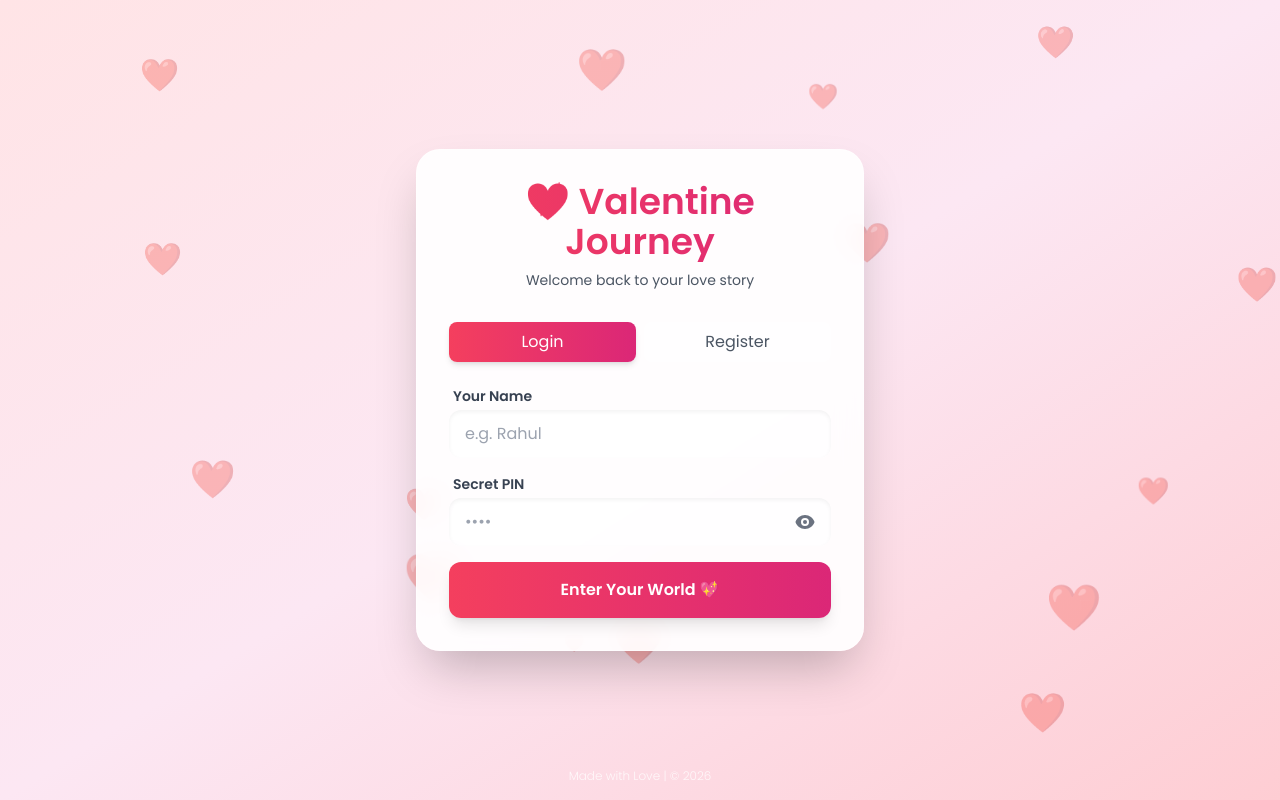
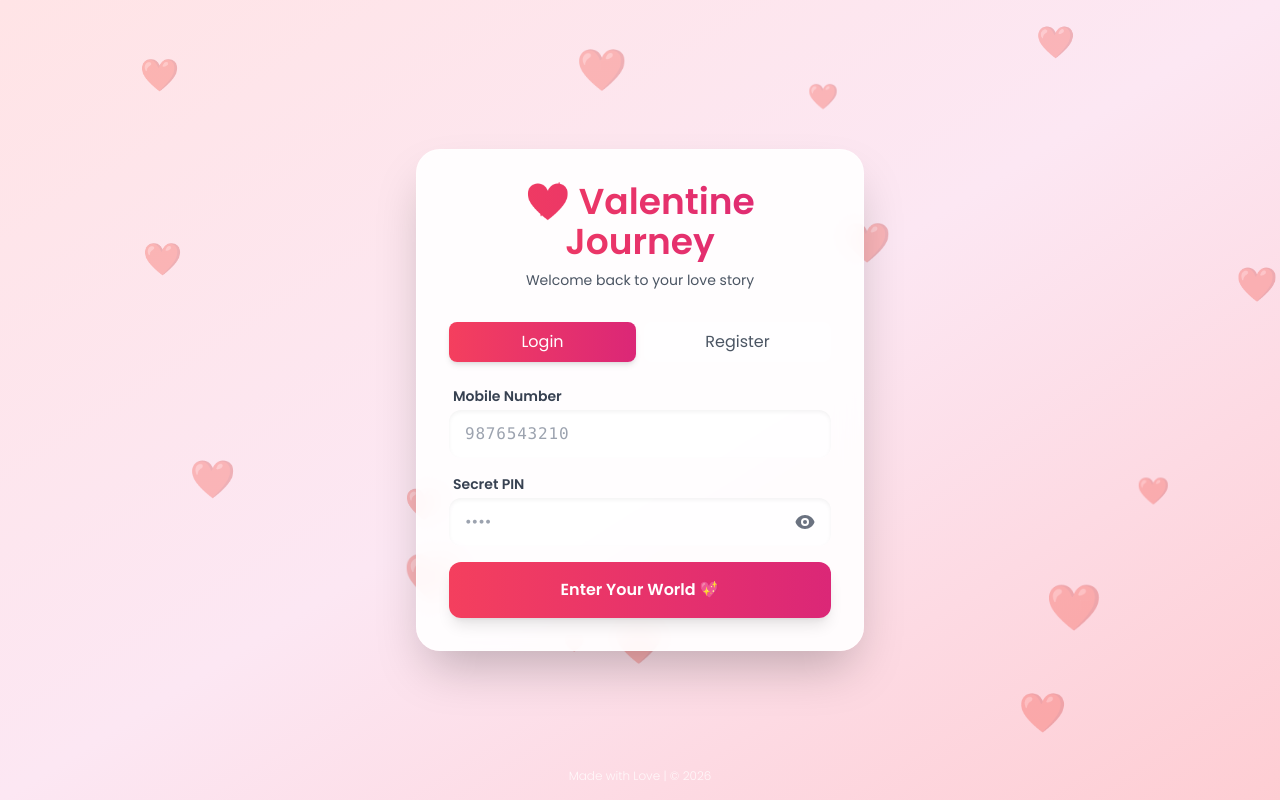
Before and after one commit to websitedesigningstore/valentine-journey, a React (Vite) app: page / in a window 1280 px wide. Built offline with nearby package versions, Linux system fonts and the light colour scheme; no server answers.

Commit message:
Remove default admin credentials from login UI

```diff
--- a/pages/LandingPage.tsx
+++ b/pages/LandingPage.tsx
@@ -6,6 +6,7 @@ import FloatingHearts from '../components/FloatingHearts';
 
 const LandingPage: React.FC = () => {
   const [isLogin, setIsLogin] = useState(true);
+  const [mobile, setMobile] = useState('');
   const [username, setUsername] = useState('');
   const [partnerName, setPartnerName] = useState('');
   const [pin, setPin] = useState('');
@@ -21,11 +22,11 @@ const LandingPage: React.FC = () => {
 
     try {
       if (isLogin) {
-        const user = await loginUser(username, pin);
+        const user = await loginUser(mobile, pin);
         setSession(user); // Set session with timestamp
         navigate('/dashboard');
       } else {
-        const user = await registerUser(username, partnerName, pin);
+        const user = await registerUser(username, mobile, partnerName, pin);
         setSession(user); // Set session with timestamp
         navigate('/dashboard');
       }
@@ -75,7 +76,24 @@ const LandingPage: React.FC = () => {
         </div>
 
         <form onSubmit={handleSubmit} className="space-y-4">
+
           <div>
+            <label className="block text-sm font-bold text-gray-700 mb-1 ml-1">Mobile Number</label>
+            <input
+              type="tel"
+              required
+              pattern="[0-9]{10}"
+              maxLength={10}
+              value={mobile}
+              onChange={(e) => setMobile(e.target.value.replace(/\D/g, ''))}
+              className="w-full px-4 py-3 rounded-xl bg-white/70 border-none focus:ring-2 focus:ring-rose-400 focus:bg-white transition-all shadow-inner text-gray-800 placeholder-gray-400 font-mono tracking-wider"
+              placeholder="9876543210"
+            />
+          </div>
+
+          {!isLogin && (
+            <>
+              <div className="animate-fade-in-up">
                 <label className="block text-sm font-bold text-gray-700 mb-1 ml-1">Your Name</label>
                 <input
                   type="text"
@@ -87,7 +105,6 @@ const LandingPage: React.FC = () => {
                 />
               </div>
 
-          {!isLogin && (
               <div className="animate-fade-in-up">
                 <label className="block text-sm font-bold text-gray-700 mb-1 ml-1">Partner's Name</label>
                 <input
@@ -99,6 +116,7 @@ const LandingPage: React.FC = () => {
                   placeholder="e.g. Anjali"
                 />
               </div>
+            </>
           )}
 
           <div>
--- a/pages/admin/AdminLogin.tsx
+++ b/pages/admin/AdminLogin.tsx
@@ -74,10 +74,7 @@ const AdminLogin: React.FC = () => {
                     </button>
                 </form>
 
-                <div className="mt-6 text-center text-gray-400 text-xs">
-                    <p>Default: admin / admin123</p>
-                    <p className="mt-1">⚠️ Change password after first login</p>
-                </div>
+
             </div>
         </div>
     );
--- a/services/storage.ts
+++ b/services/storage.ts
@@ -5,23 +5,24 @@ import bcrypt from 'bcryptjs';
 const USERS_TABLE = 'users';
 const CONFIG_TABLE = 'valentine_config';
 
-export const registerUser = async (username: string, partnerName: string, pin: string): Promise<User> => {
+export const registerUser = async (username: string, mobile: string, partnerName: string, pin: string): Promise<User> => {
 
-  // 1. Check if username exists
+  // 1. Check if mobile number exists (Unique Identifier)
   const { data: existingUser } = await supabase
     .from(USERS_TABLE)
     .select('id')
-    .eq('username', username)
+    .eq('mobile', mobile)
     .single();
 
-  if (existingUser) throw new Error("Username already taken");
+  if (existingUser) throw new Error("Mobile number already registered");
 
   // 2. Hash PIN for security
   const hashedPin = await bcrypt.hash(pin, 10);
 
   // 3. Create User
   const newUser = {
-    username,
+    username, // Display Name
+    mobile,   // Login ID
     partner_name: partnerName,
     pin: hashedPin
   };
@@ -56,28 +57,30 @@ export const registerUser = async (username: string, partnerName: string, pin: s
   return {
     id: user.id,
     username: user.username,
+    mobile: user.mobile,
     partnerName: user.partner_name,
     pin: user.pin
   };
 };
 
-export const loginUser = async (username: string, pin: string): Promise<User> => {
-  // First, get user by username only
+export const loginUser = async (mobile: string, pin: string): Promise<User> => {
+  // First, get user by mobile
   const { data: user, error } = await supabase
     .from(USERS_TABLE)
     .select('*')
-    .eq('username', username)
+    .eq('mobile', mobile)
     .single();
 
-  if (error || !user) throw new Error("Invalid credentials");
+  if (error || !user) throw new Error("Invalid mobile number or unregistered.");
 
   // Then verify PIN using bcrypt
   const isValidPin = await bcrypt.compare(pin, user.pin);
-  if (!isValidPin) throw new Error("Invalid credentials");
+  if (!isValidPin) throw new Error("Invalid PIN");
 
   return {
     id: user.id,
     username: user.username,
+    mobile: user.mobile,
     partnerName: user.partner_name,
     pin: user.pin
   };
@@ -95,6 +98,7 @@ export const getUser = async (userId: string): Promise<User | null> => {
   return {
     id: user.id,
     username: user.username,
+    mobile: user.mobile,
     partnerName: user.partner_name,
     pin: user.pin
   };
--- a/types.ts
+++ b/types.ts
@@ -1,6 +1,7 @@
 export interface User {
   id: string;
-  username: string;
+  username: string; // Still used for display name
+  mobile: string;   // New unique identifier
   partnerName: string;
   pin: string; // Simple auth
 }
```
Lines whose indentation alone changed are shown as unchanged.
